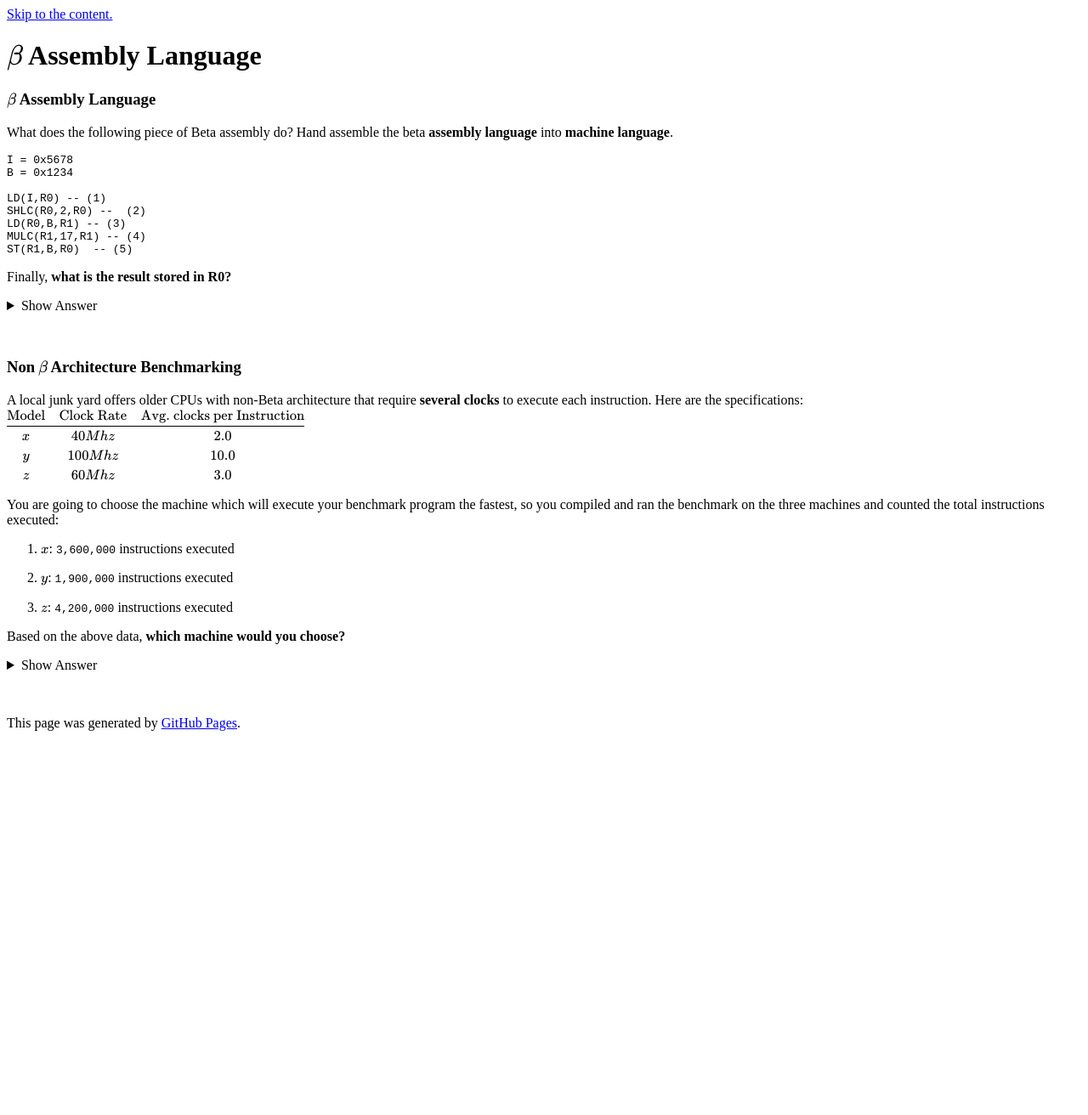
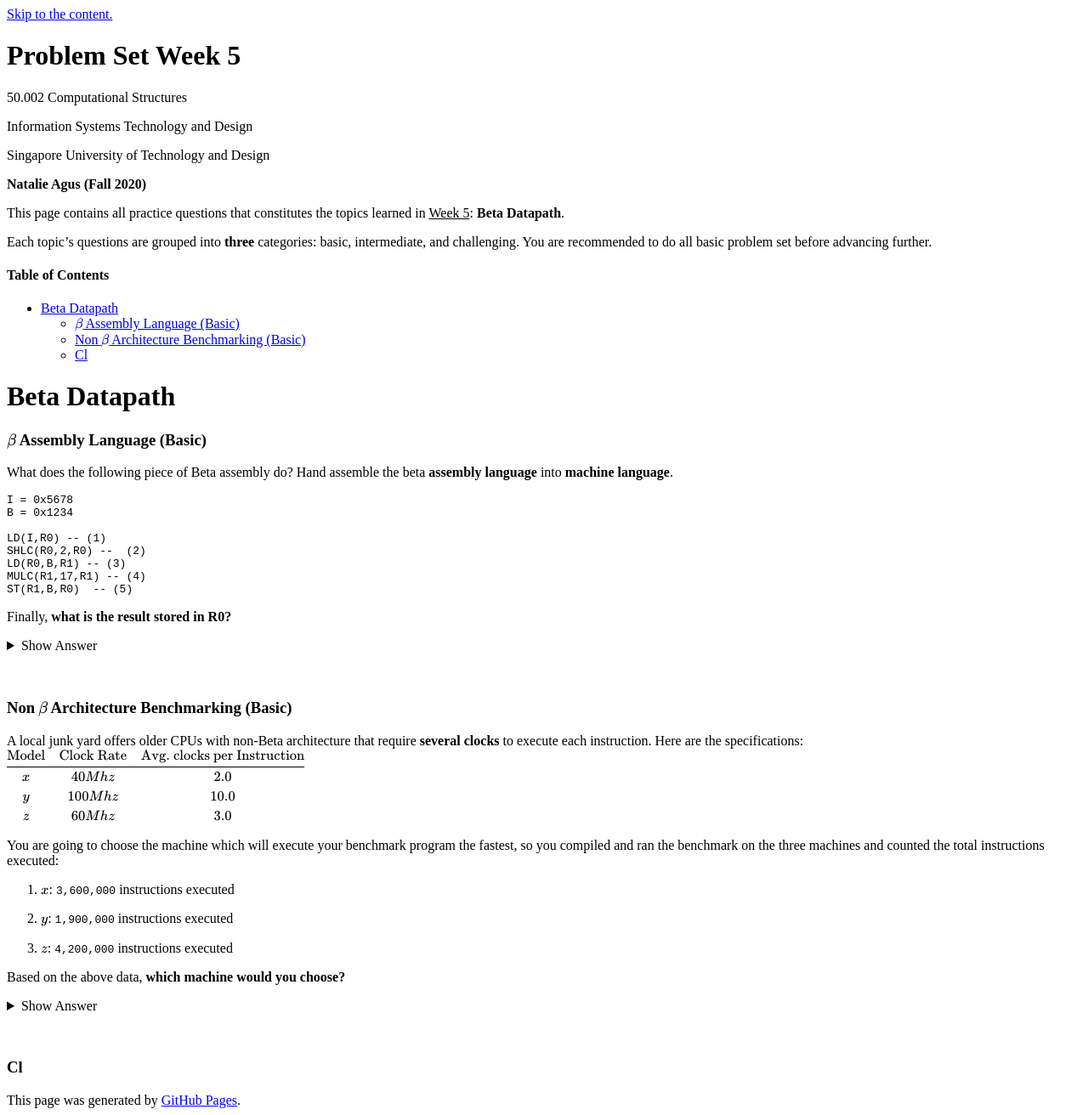
Before and after one commit to natalieagus/natalieagus.github.io, a Jekyll site: the page built from 50002/50002problem_set_5.md, in a window 1280 px wide. Shown: the whole page at 85% size. Built offline with Jekyll 4.4.1, drawn with Linux system fonts in a browser that asks for light colours; our own code applies the rules of GitHub Pages for plain Markdown files; formulas are drawn with MathJax 3; a script that is not in the unit is left out; the repository's description, which GitHub fills in, is left out; before the commit the page ends 900 px from its top, so only the background shows below that.

Commit message:
50002/50002problem_set_5.md updated from https://stackedit.io/

```diff
--- a/50002/50002problem_set_5.md
+++ b/50002/50002problem_set_5.md
@@ -1,6 +1,27 @@
+---
+layout: default
+title: "Problem Set Week 5"
+permalink: /50002/PS5/
+---
+50.002 Computational Structures
 
+Information Systems Technology and Design
 
-### $\beta$ Assembly Language
+Singapore University of Technology and Design
+
+**Natalie Agus (Fall 2020)**
+
+This page contains all practice questions that constitutes the topics learned in <ins>Week 5</ins>:  **Beta Datapath**.
+
+Each topic's questions are grouped into **three** categories: basic, intermediate, and challenging. You are recommended to do all basic problem set before advancing further.
+
+{::options parse_block_html="true" /}
+{% include toc.html %}
+{::options parse_block_html="false" /}
+
+# Beta Datapath
+
+### $\beta$ Assembly Language (Basic)
 
 
 
@@ -58,7 +79,7 @@
 <br/>
 {::options parse_block_html="false" /}
 
-### Non $\beta$ Architecture Benchmarking
+### Non $\beta$ Architecture Benchmarking (Basic)
 
 
 A local junk yard offers older CPUs with non-Beta architecture that require **several clocks** to execute each instruction. Here are the specifications:
@@ -101,6 +122,9 @@
 {::options parse_block_html="false" /}
 
 
+
+### Cl
+
 <!--stackedit_data:
-eyJoaXN0b3J5IjpbLTExMjA0Mzk3ODVdfQ==
+eyJoaXN0b3J5IjpbLTI0NDE4MzgzNywtMTEyMDQzOTc4NV19
 -->
```
